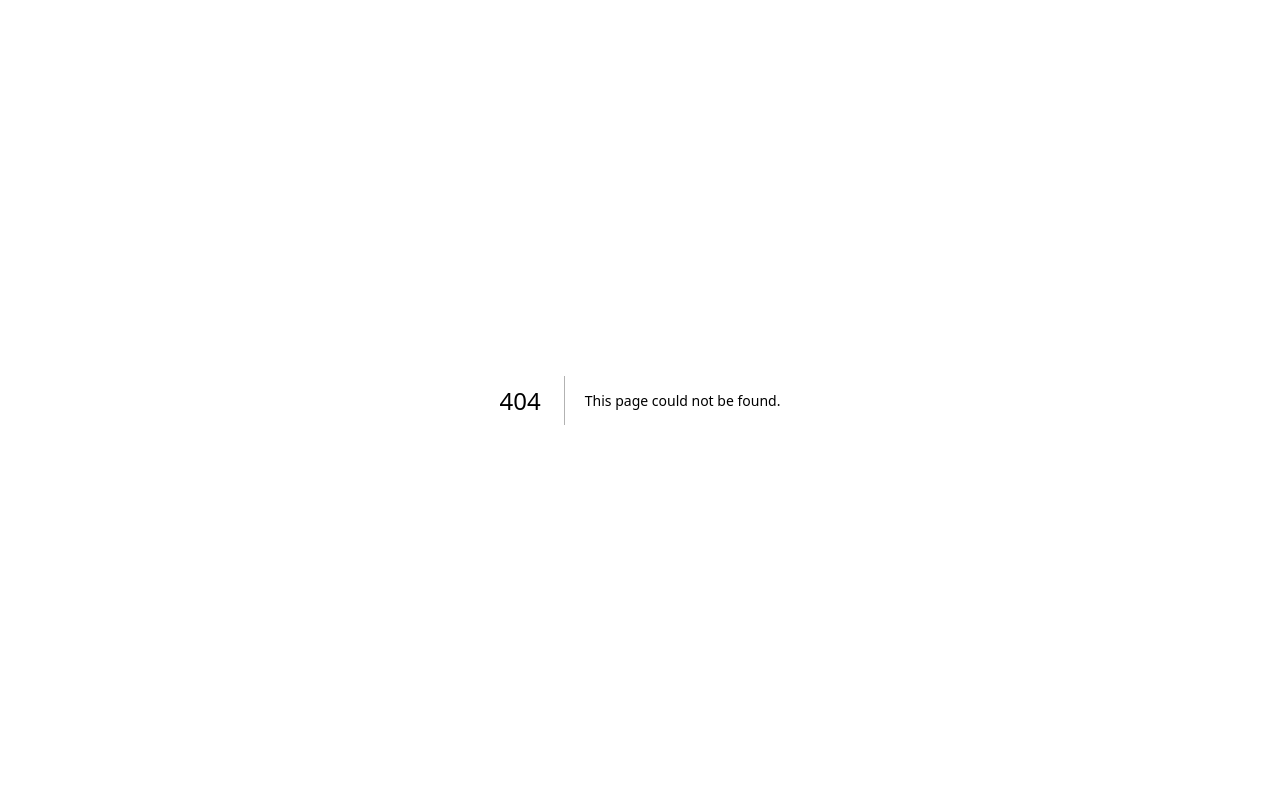
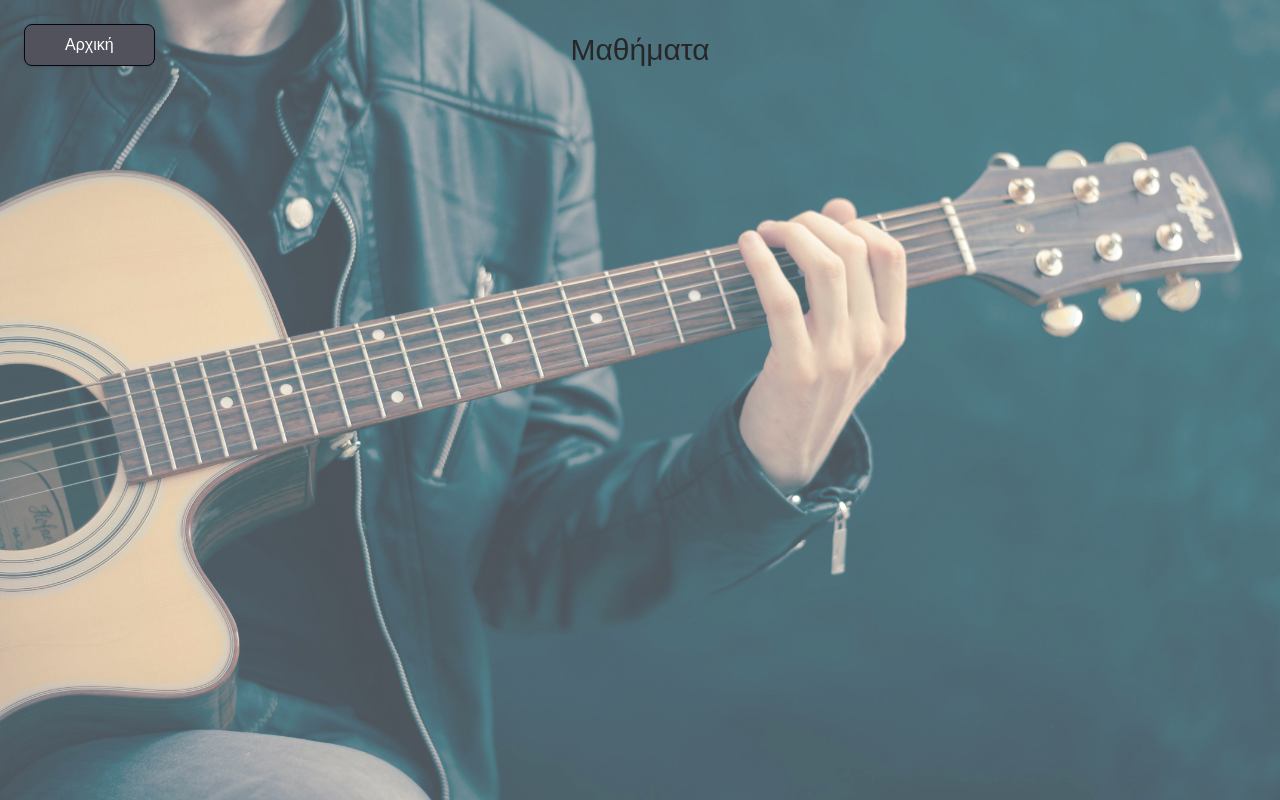
Before and after one commit to SpPag/new-website-project, a Next.js app in the folder frontend/: page /lessons in a window 1280 px wide. Before the commit this address had no page. Built offline with nearby package versions, Linux system fonts and the light colour scheme.

Commit message:
feat(frontend): add for-now-empty lessons page

```diff
--- /dev/null
+++ b/frontend/src/app/lessons/page.tsx
@@ -0,0 +1,29 @@
+import { HomeButton } from "@/components/HomeButton";
+
+export default function LessonsPage() {
+
+	return (
+		<div className="h-screen relative text-zinc-800">
+			{/* Background image */}
+			<div
+				className="absolute inset-0 bg-cover bg-center"
+				style={{ backgroundImage: "url('/bg_v1.jpg')" }}
+			/>
+
+			{/* Semi-transparent overlay */}
+			<div className="absolute inset-0 bg-white/30"></div>
+
+			{/* Home button */}
+			<div className="z-20 absolute top-2 left-6 mt-4 text-white flex">
+				<HomeButton />
+			</div>
+
+			{/* Content */}
+			<div className="relative z-10 flex flex-col items-center pt-8 font-sans">
+				<div className="text-3xl mb-10">
+					Μαθήματα
+				</div>
+			</div>
+		</div>
+	);
+}
```
